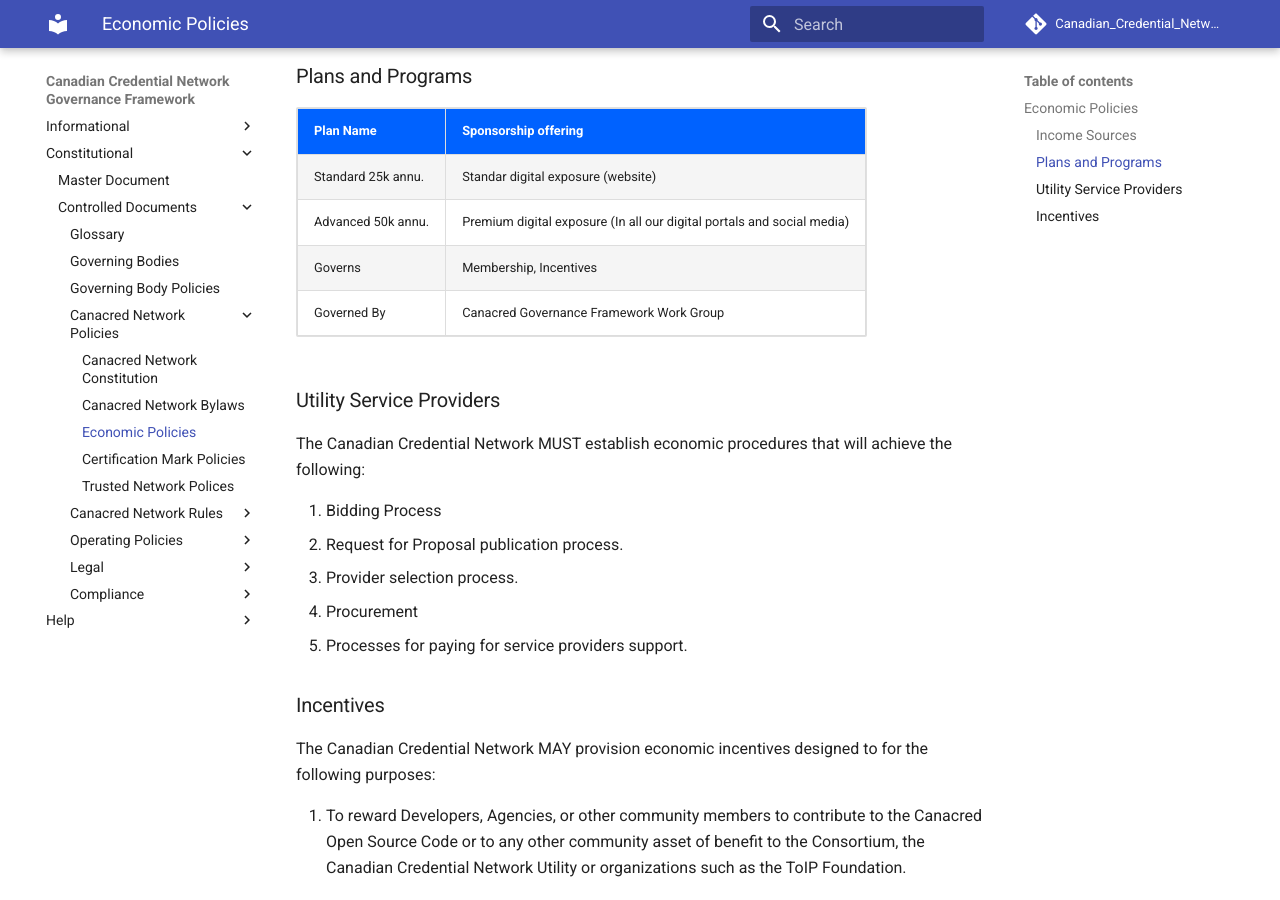
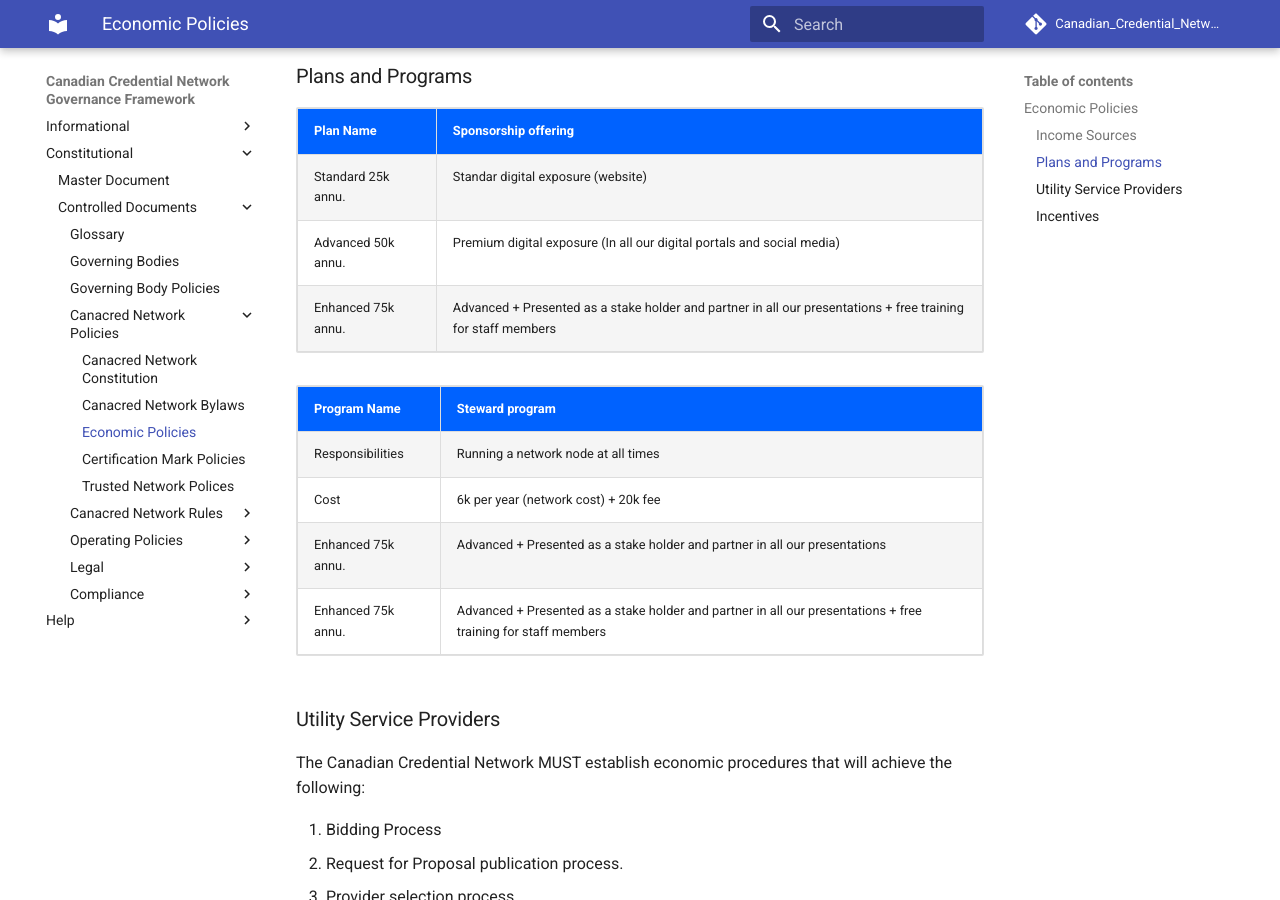
Before and after one commit to VictorSyntez/governance, an MkDocs documentation site: the page built from docs/gf_controlled/economic_policies.md, in a window 1280 px wide and 900 px high, scrolled down 1118 px. Built offline with MkDocs 1.6.1 and Material for MkDocs 9.7.7, drawn with Linux system fonts in a browser that asks for light colours; comment, search, counter and statistics services are not loaded.

Commit message:
Update economic_policies.md

```diff
--- a/docs/gf_controlled/economic_policies.md
+++ b/docs/gf_controlled/economic_policies.md
@@ -30,8 +30,15 @@
 | --- | --- |
 | Standard 25k annu.| Standar digital exposure (website)|
 | Advanced 50k annu. | Premium digital exposure (In all our digital portals and social media)|
-| Governs |Membership, Incentives |
-| Governed By | Canacred Governance Framework Work Group |
+| Enhanced 75k annu. | Advanced + Presented as a stake holder and partner in all our presentations + free training for staff members|
+
+
+| Program Name | Steward program |
+| --- | --- |
+| Responsibilities | Running a network node at all times|
+| Cost | 6k per year (network cost) + 20k fee |
+| Enhanced 75k annu. | Advanced + Presented as a stake holder and partner in all our presentations |
+| Enhanced 75k annu. | Advanced + Presented as a stake holder and partner in all our presentations + free training for staff members|
 
 
 ### Utility Service Providers
```
